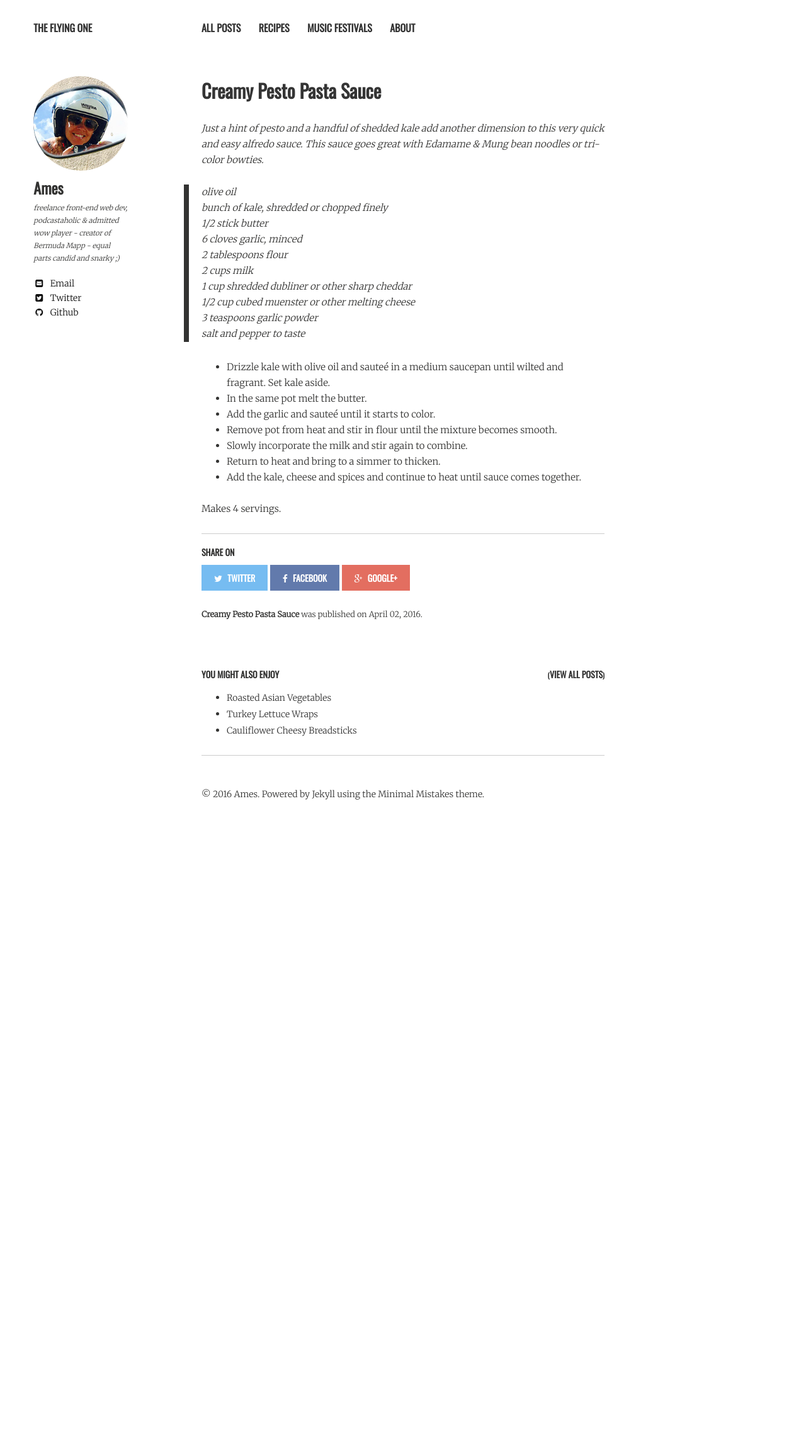
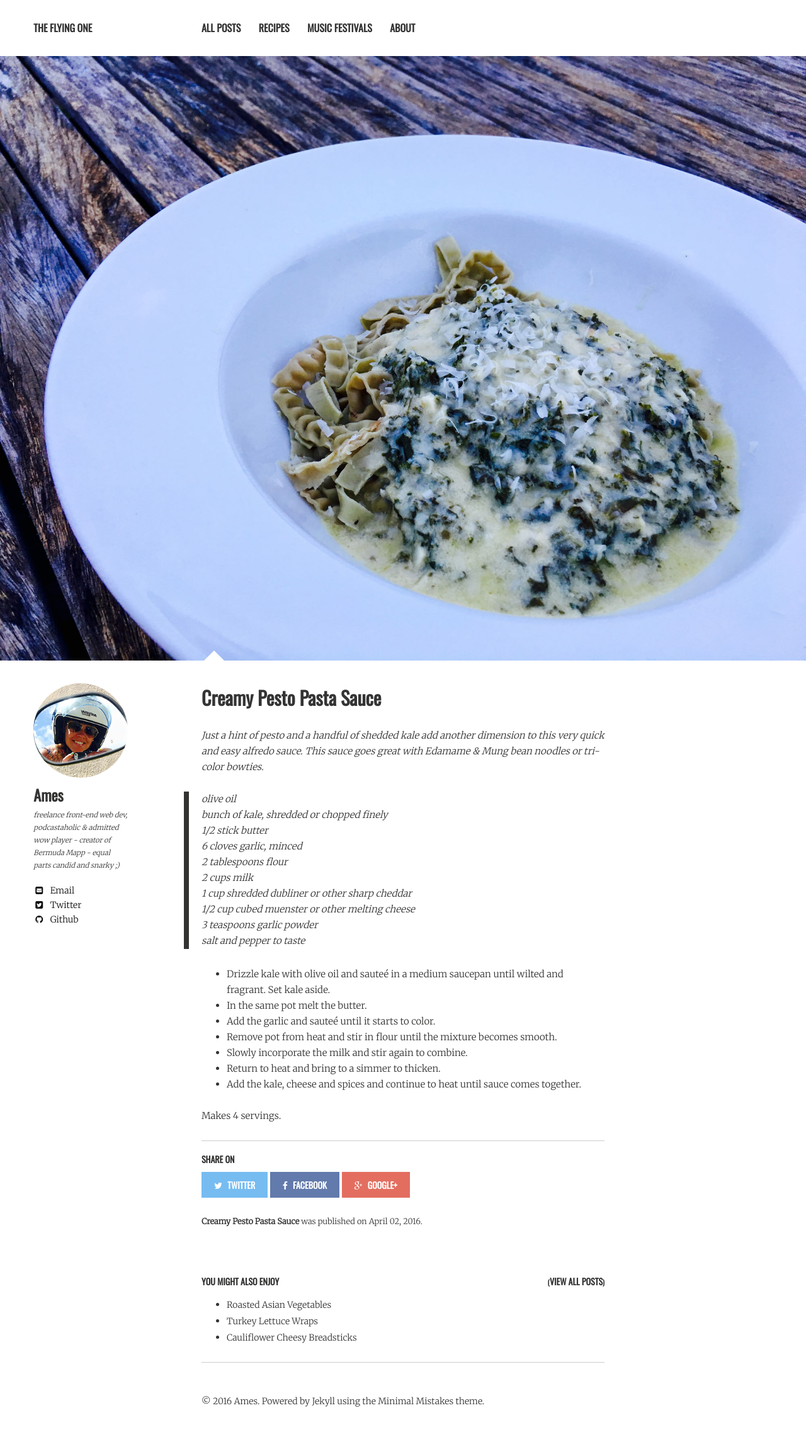
Before and after one commit to amypeniston/blog, a Jekyll site: the page built from _posts/2016-04-02-creamy-pesto-pasta-sauce.markdown, in a window 1280 px wide. Shown: the whole page at 63% size. Built offline with Jekyll 4.4.1, drawn with Linux system fonts in a browser that asks for light colours; nearby versions of some CDN libraries; before the commit the page ends 1318 px from its top, so only the background shows below that.

Commit message:
Adding photo to creamy pesto pasta sauce recipe

```diff
--- a/_posts/2016-04-02-creamy-pesto-pasta-sauce.markdown
+++ b/_posts/2016-04-02-creamy-pesto-pasta-sauce.markdown
@@ -6,7 +6,7 @@ categories:
 excerpt: Just a hint of pesto and a handful of shedded kale add another dimension to this very quick and easy alfredo sauce.
 tags: [pesto, kale, pasta, sauce]
 image:
-  feature:
+  feature: 2016/04/creamy-pesto-pasta-sauce.jpg
 date: 2016-04-02T18:53:58-03:00
 ---
 
```
Also changed, not shown: images/2016/04/creamy-pesto-pasta-sauce.jpg (added).
